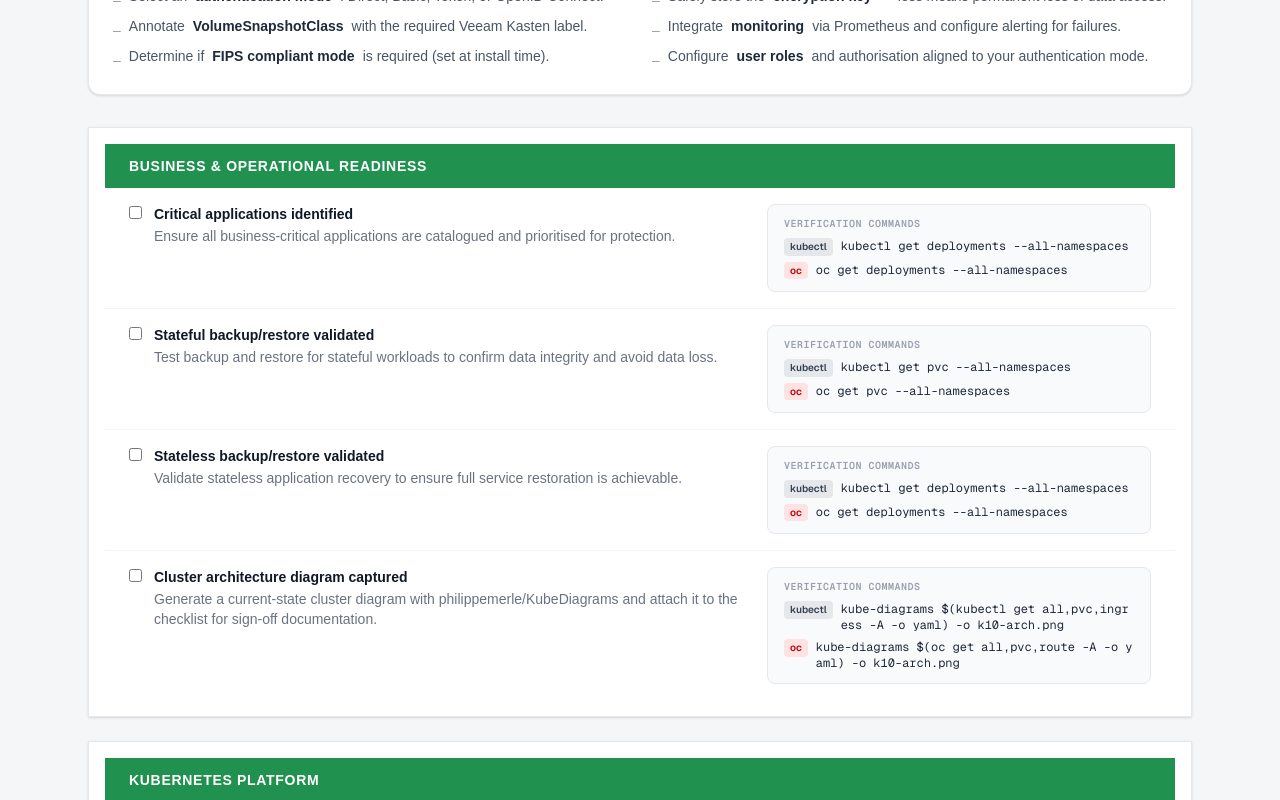
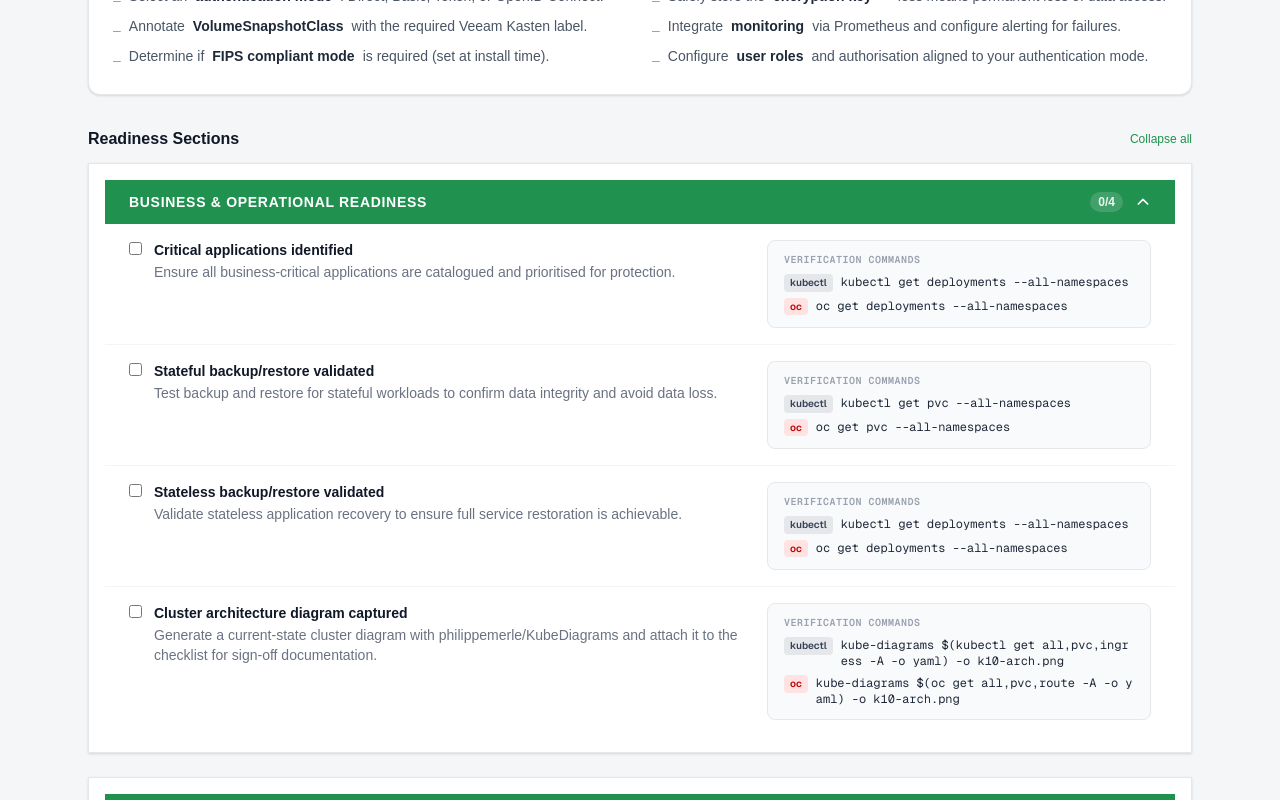
Before and after one commit to jricho/k10-checklist, a Next.js app: page / in a window 1280 px wide. Shown: the part 1540-2340 px from the top of the page. Built offline with nearby package versions, Linux system fonts and the light colour scheme.

Commit message:
changed page layout

```diff
--- a/app/page.tsx
+++ b/app/page.tsx
@@ -158,6 +158,7 @@ export default function ChecklistPage() {
   const [rtoRpoNotes, setRtoRpoNotes] = useState("");
   const [date, setDate] = useState(() => new Date().toISOString().slice(0, 10));
   const [stakeholderSignoff, setStakeholderSignoff] = useState(false);
+  const [expanded, setExpanded] = useState<boolean[]>(() => sections.map(() => true));
   const [diagram, setDiagram] = useState<string>("");
   const [diagramName, setDiagramName] = useState<string>("");
   const [diagramDims, setDiagramDims] = useState<{ w: number; h: number } | null>(null);
@@ -184,6 +185,13 @@ export default function ChecklistPage() {
     setDiagramName("");
     setDiagramDims(null);
   };
+
+  const handleToggleSection = (si: number) => {
+    setExpanded(prev => prev.map((v, i) => (i === si ? !v : v)));
+  };
+  const handleExpandAll = () => setExpanded(sections.map(() => true));
+  const handleCollapseAll = () => setExpanded(sections.map(() => false));
+  const allExpanded = expanded.every(Boolean);
 
   const total = sections.reduce((sum, s) => sum + s.items.length, 0);
   const completed = checked.flat().filter(Boolean).length;
@@ -560,12 +568,47 @@ curl -sSL https://raw.githubusercontent.com/jricho/kasten-assessment/refs/heads/
         </div>
 
         {/* Checklist sections */}
+        <div className="flex items-center justify-between mb-3">
+          <h2 className="text-base font-semibold text-gray-900">Readiness Sections</h2>
+          <button
+            type="button"
+            onClick={allExpanded ? handleCollapseAll : handleExpandAll}
+            className="text-xs font-medium text-[#219150] hover:underline"
+          >
+            {allExpanded ? "Collapse all" : "Expand all"}
+          </button>
+        </div>
         <div className="space-y-6">
-          {sections.map((section, si) => (
+          {sections.map((section, si) => {
+            const sectionDone = checked[si].filter(Boolean).length;
+            const sectionTotal = section.items.length;
+            const isOpen = expanded[si];
+            return (
             <Card key={section.title} className="border border-gray-200 bg-white shadow-sm overflow-hidden">
-              <div className="bg-[#219150] px-6 py-3">
+              <button
+                type="button"
+                onClick={() => handleToggleSection(si)}
+                aria-expanded={isOpen}
+                className="w-full bg-[#219150] hover:bg-[#1c7d44] transition-colors px-6 py-3 flex items-center justify-between gap-4 text-left"
+              >
                 <h2 className="text-sm font-bold text-white uppercase tracking-wider">{section.title}</h2>
-              </div>
+                <div className="flex items-center gap-3 shrink-0">
+                  <span className="text-xs font-semibold text-white/90 bg-white/15 rounded-full px-2 py-0.5">
+                    {sectionDone}/{sectionTotal}
+                  </span>
+                  <svg
+                    xmlns="http://www.w3.org/2000/svg"
+                    className={`h-4 w-4 text-white transition-transform duration-150 ${isOpen ? "rotate-180" : ""}`}
+                    fill="none"
+                    viewBox="0 0 24 24"
+                    stroke="currentColor"
+                    strokeWidth={2.5}
+                  >
+                    <path strokeLinecap="round" strokeLinejoin="round" d="M19 9l-7 7-7-7" />
+                  </svg>
+                </div>
+              </button>
+              {isOpen && (
               <CardContent className="p-0">
                 <ul className="divide-y divide-gray-100">
                   {section.items.map((item, ii) => (
@@ -600,8 +643,10 @@ curl -sSL https://raw.githubusercontent.com/jricho/kasten-assessment/refs/heads/
                   ))}
                 </ul>
               </CardContent>
+              )}
             </Card>
-          ))}
+            );
+          })}
         </div>
       </main>
 
```
